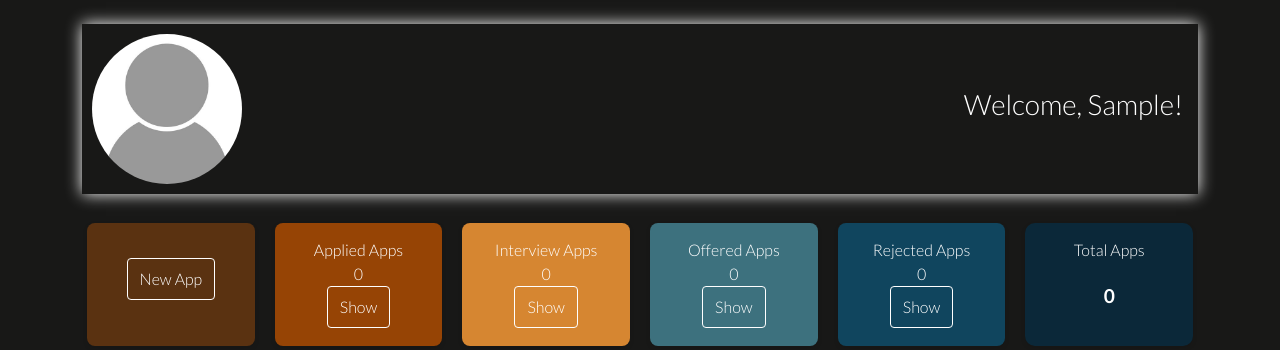
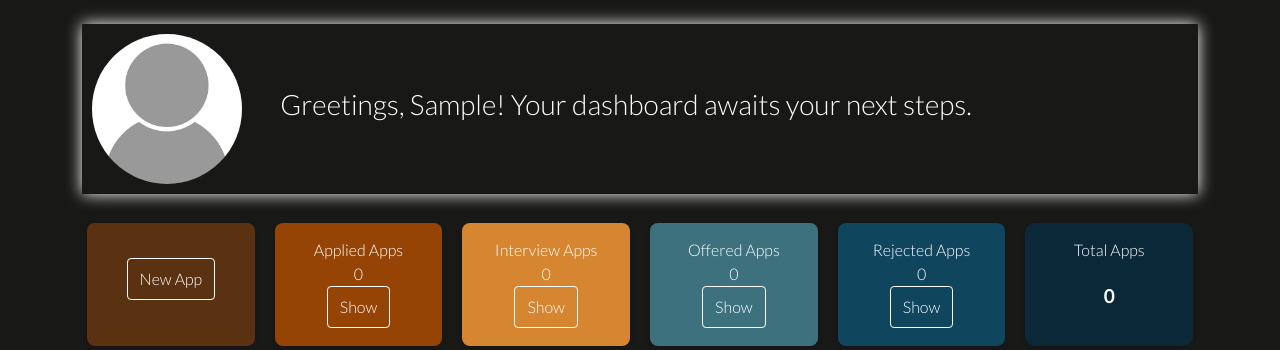
Before and after one commit to ci-mustafa/applywise, a Django app: page / in a window 1280 px wide. Shown: the part 79-429 px from the top of the page. Run offline with Django 5.2, Linux system fonts and the light colour scheme; the visitor is signed in with stand-in values (Sample User, id 1); data that the repository does not hold is empty; some web fonts are replaced.

Commit message:
mod: update welcome message on dashboard and increase margin-right to 20%

```diff
--- a/applyhub/templates/index.html
+++ b/applyhub/templates/index.html
@@ -18,7 +18,8 @@
             {% endif %}
             {% endwith %}
         </div>
-        <h3 id="index-username" class="ms-auto">Welcome, {{ user.username|title }}!</h3>
+        <h3 id="index-username" class="ms-auto">Greetings, {{ user.username|title }}! Your dashboard awaits your next
+            steps.</h3>
     </div>
     {% endif %}
     <br>
--- a/static/css/style.css
+++ b/static/css/style.css
@@ -190,7 +190,7 @@ p {
 }
 
 #index-username {
-    margin-right: 10px;
+    margin-right: 20%;
 }
 
 /* Profile form Container */
```
Also changed, not shown: 1 other file.
